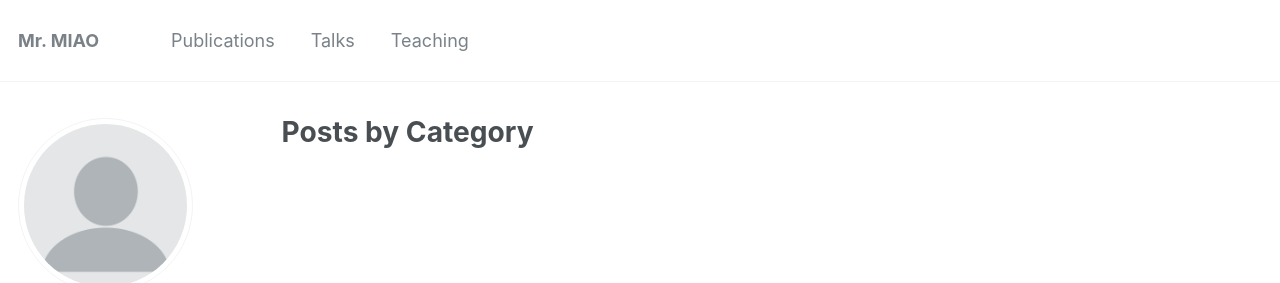
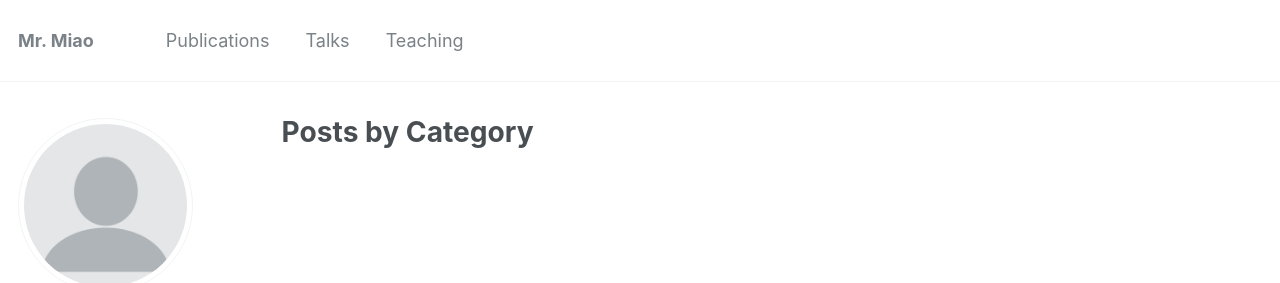
Before and after one commit to miaochengshi/miaochengshi.github.io, a Jekyll site: the page built from _pages/category-archive.html, in a window 1280 px wide. Shown: the top 283 px of the page. Built offline with Jekyll 4.4.1, drawn with Linux system fonts in a browser that asks for light colours; some web fonts are replaced.

```diff
--- a/_config.yml
+++ b/_config.yml
@@ -7,7 +7,7 @@
 
 # Site Settings
 # locale                   : "en-US"
-title                    : "Mr. MIAO"
+title                    : "Mr. Miao"
 title_separator          : "-"
 name                     : &name "Your Name"
 description              : &description "personal description"
```
